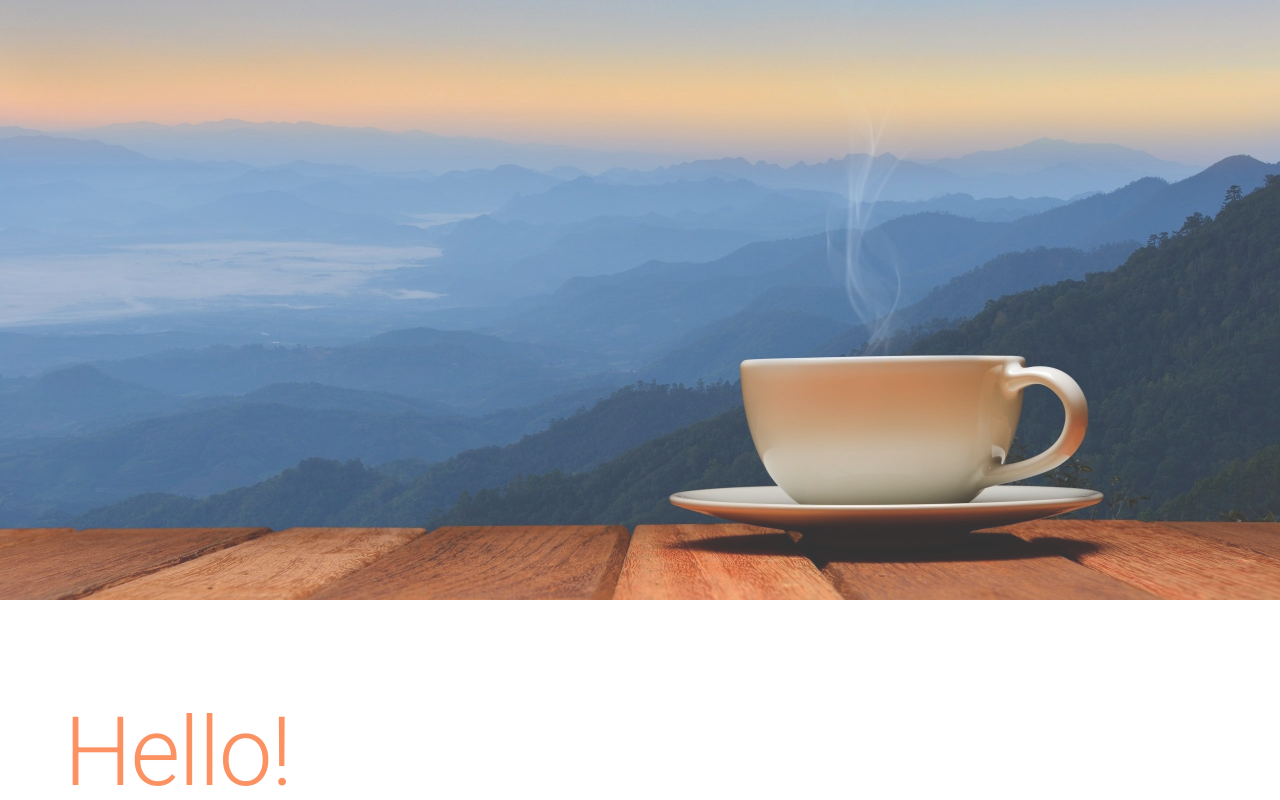
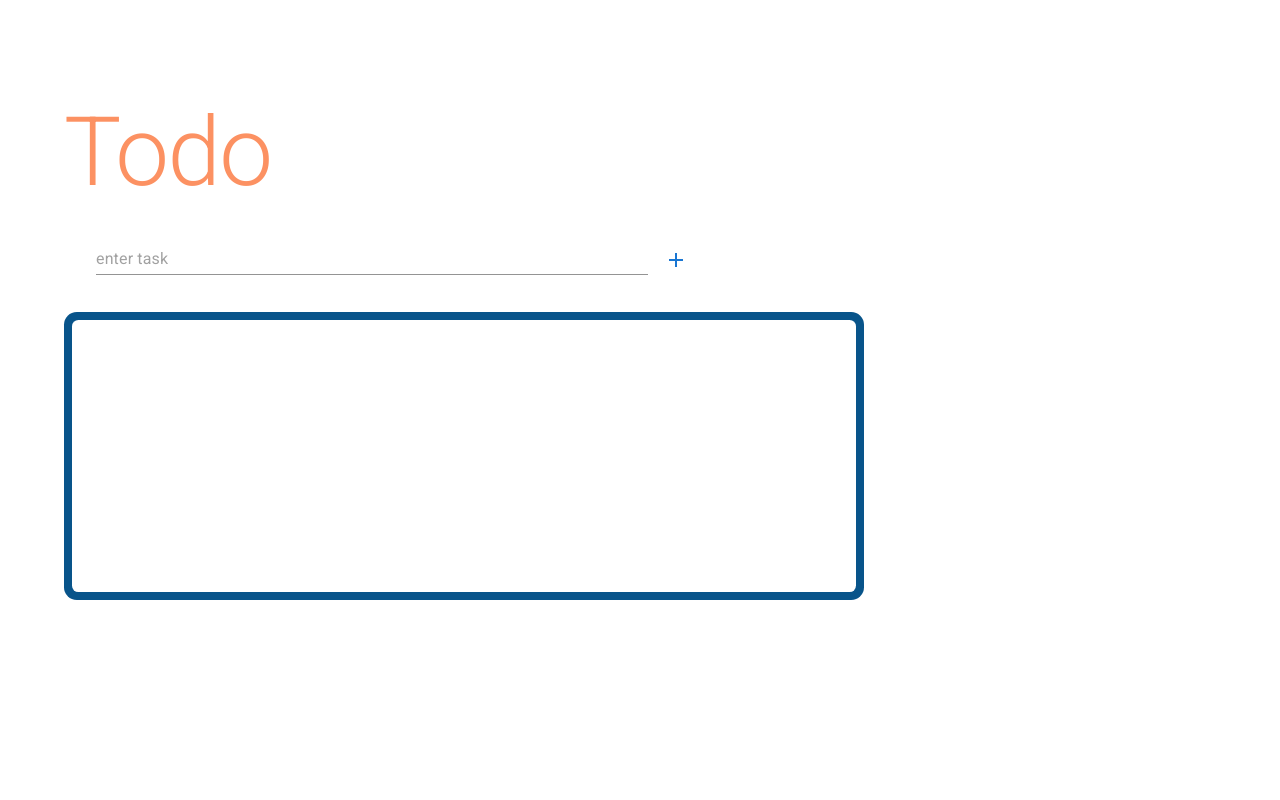
Before and after one commit to MiriamT/learn-react-demo-app, a React (Create React App) app: page / in a window 1280 px wide. Shown: the top 800 px of the page. Built offline with nearby package versions, Linux system fonts and the light colour scheme.

Commit message:
session3: basic todo

```diff
--- a/src/App.js
+++ b/src/App.js
@@ -1,10 +1,12 @@
-import "./App.css";
-import { Home } from "./components/home/home";
+import './App.css';
+import { Home } from './components/home/home';
+import { Todo } from './components/todo/todo';
 
 function App() {
   return (
     <div className="App">
-      <Home />
+      {/* <Home /> */}
+      <Todo />
     </div>
   );
 }
--- /dev/null
+++ b/src/components/common/common.styles.jsx
@@ -0,0 +1,19 @@
+import React from 'react';
+import { styled } from '@mui/material';
+
+export const primaryColor = '#08548A';
+export const accentColor = '#FC9162';
+
+export const TitleS = styled('div')({
+  color: '#FC9162',
+  marginTop: '6rem',
+  marginBottom: '2rem',
+});
+
+export const FooterS = styled('div')({
+  marginTop: '10rem',
+  borderTop: `1rem solid ${accentColor}`,
+  background: primaryColor,
+  width: '100%',
+  height: '6rem',
+});
--- a/src/components/home/home.styles.jsx
+++ b/src/components/home/home.styles.jsx
@@ -1,8 +1,6 @@
 import React from 'react';
 import { styled, Box } from '@mui/material';
-
-export const primaryColor = '#08548A';
-export const accentColor = '#FC9162';
+import { primaryColor } from '../common/common.styles';
 
 export const HomeS = styled('div')({
   height: '100vh',
@@ -31,12 +29,6 @@ export const WallpaperImgS = styled('img')({
   opacity: 0.8,
 });
 
-export const TitleS = styled('div')({
-  color: '#FC9162',
-  marginTop: '6rem',
-  marginBottom: '2rem',
-});
-
 export const SectionHeadingS = styled(Box)({
   color: primaryColor,
   marginTop: '6rem',
@@ -55,11 +47,3 @@ export const AboutMiriam = styled('div')({
   alignItems: 'stretch',
   gridTemplateColumns: '3fr 1fr',
 });
-
-export const FooterS = styled('div')({
-  marginTop: '10rem',
-  borderTop: `1rem solid ${accentColor}`,
-  background: primaryColor,
-  width: '100%',
-  height: '6rem',
-});
--- /dev/null
+++ b/src/components/todo/todo.jsx
@@ -0,0 +1,104 @@
+import React, { useState } from 'react';
+import {
+  Box,
+  IconButton,
+  Container,
+  Divider,
+  Input,
+  List,
+  ListItem,
+  ListItemText,
+} from '@mui/material';
+import AddIcon from '@mui/icons-material/Add';
+
+import { FooterS, primaryColor, TitleS } from '../common/common.styles';
+
+export const Todo = () => {
+  const [inputText, setInputText] = useState('');
+  const [todos, setTodos] = useState([]);
+
+  function onInputChange(event) {
+    setInputText(event.target.value);
+  }
+
+  function addTodo() {
+    if (inputText !== '') {
+      todos.push(inputText);
+      setInputText('');
+    }
+  }
+
+  function onInputKeyUp(event) {
+    if (event.key === 'Enter') {
+      addTodo();
+    }
+  }
+
+  return (
+    <div
+      style={{
+        display: 'flex',
+        flexFlow: 'column',
+        height: '100%',
+      }}
+    >
+      <Container maxWidth="lg" sx={{}}>
+        <TitleS
+          variant="h1"
+          sx={{
+            typography: 'h1',
+          }}
+        >
+          Todo
+        </TitleS>
+
+        <Box sx={{ maxWidth: '50rem' }}>
+          <Box sx={{ margin: '2rem' }}>
+            <Input
+              placeholder="enter task"
+              onChange={onInputChange}
+              value={inputText}
+              onKeyUp={onInputKeyUp}
+              sx={{ width: '75%', marginRight: '0.5rem' }}
+            />
+            <IconButton aria-label="add" color="primary" onClick={addTodo}>
+              <AddIcon />
+            </IconButton>
+          </Box>
+          <Box
+            sx={{
+              background: primaryColor,
+              borderRadius: '0.8rem',
+              padding: '0.5rem',
+            }}
+          >
+            <List
+              sx={{
+                background: 'white',
+                borderRadius: '0.4rem',
+                minHeight: '16rem',
+              }}
+            >
+              {todos.map((todo, index) => (
+                <div key={index}>
+                  <ListItem>
+                    <ListItemText primary={todo} />
+                  </ListItem>
+                  <Divider />
+                </div>
+              ))}
+            </List>
+          </Box>
+        </Box>
+      </Container>
+      <div
+        style={{
+          height: `calc((3rem * ${
+            todos.length < 6 ? 5 : 10 - todos.length
+          }) - ${todos.length < 6 ? '.3rem' : '-0.3rem'})`, // fill remaining space when todo list is small
+        }}
+      ></div>
+      <FooterS />
+    </div>
+  );
+};
```
Also changed, not shown: src/components/home/home.jsx (+5 -3 lines).
